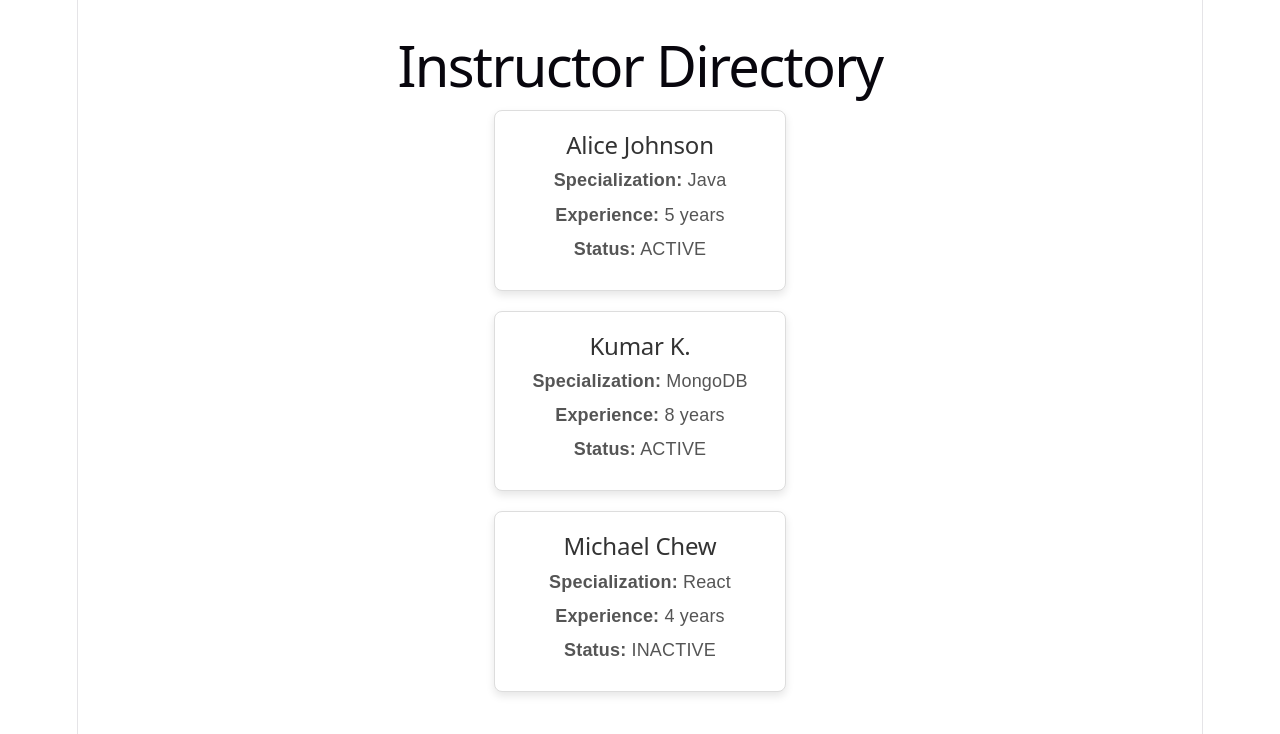
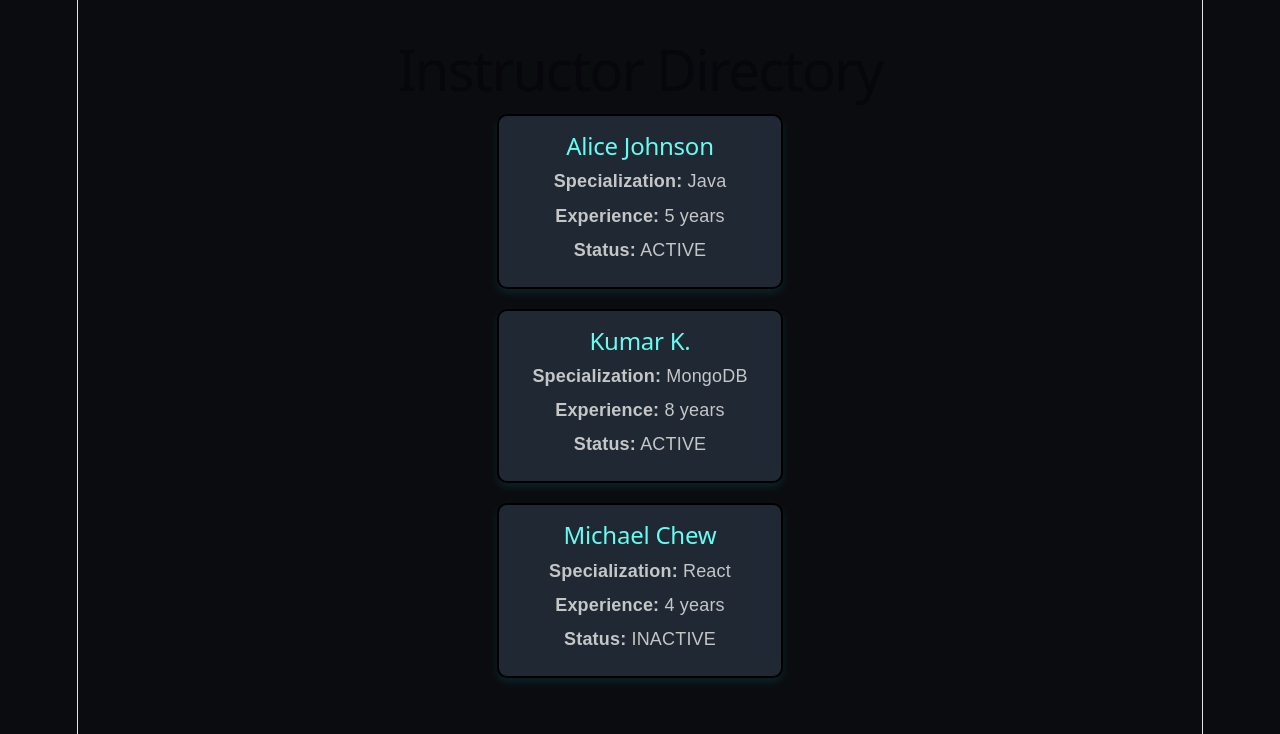
Before and after one commit to barreny14/instructorapi, a React (Vite) app in the folder instructor-frontend/: page / in a window 1280 px wide. Shown: the top 734 px of the page. Built offline with nearby package versions, Linux system fonts and the light colour scheme.

Commit message:
Exercise 3 — Add Basic Styling

```diff
--- a/instructor-frontend/src/App.css
+++ b/instructor-frontend/src/App.css
@@ -1,31 +1,44 @@
+body {
+    background-color: #0B0C10;
+  margin: 0;
+}
+
 .container {
-  padding: 20px;
+  max-width: 1100px;
+  margin: 0 auto;
+  padding: 24px;
   font-family: Arial, sans-serif;
 }
 
 .card-grid {
   display: flex;
   flex-direction: column;
+  gap: 20px;
   align-items: center;
-  gap: 20px;
 }
 
 .card {
-  border: 1px solid #ddd;
-  border-radius: 8px;
-  padding: 20px;
+  border: 2.5px solid #000000;
+  border-radius: 10px;
+  padding: 16px;
+  background: #1f2833;
+  cursor: pointer;
   width: 250px;
-  background-color: white;
-  box-shadow: 0 4px 8px rgba(0,0,0,0.1);
   text-align: center;
+  box-shadow: 0 4px 8px rgba(0, 255, 247, 0.1);
+  transition: background 0.2s ease-in-out;
+}
+
+.card:hover {
+  background: #2B3745;
 }
 
 .card h2 {
   margin-top: 0;
-  color: #333;
+  color: #66FCF1;
 }
 
 .card p {
   margin: 8px 0;
-  color: #555;
+  color: #C5C6C7;
 }
```
